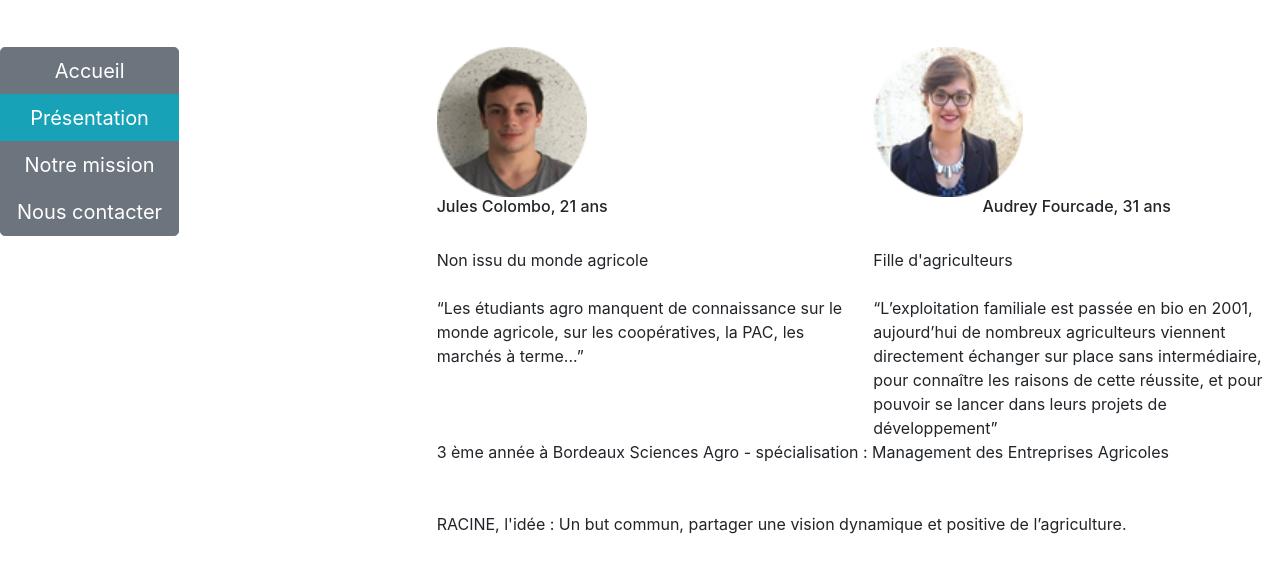
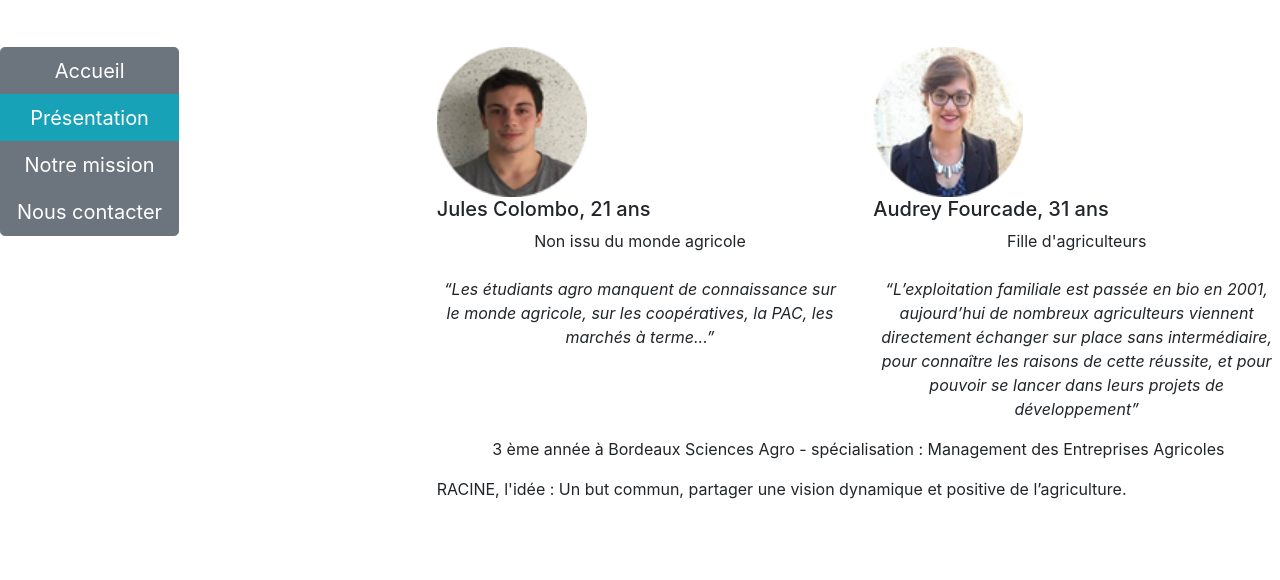
Before and after one commit to lucdegreve/NUMAG, a PHP site: page /NUMAG/description.php in a window 1280 px wide. Shown: the part 220-800 px from the top of the page. Run offline with PHP 8.4, Linux system fonts and the light colour scheme; the visitor is signed in with stand-in values (Sample User, id 1); data that the repository does not hold is empty.

Commit message:
maj descr

```diff
--- a/Racine/gabarits/description.php
+++ b/Racine/gabarits/description.php
@@ -25,32 +25,34 @@
 			<div class="col-md-4">
 				<img src="picto/Jules.png" width="150" height="150">
 				</br>
-				<h6> Jules Colombo, 21 ans </h6>
-				</br>
+				<h5> Jules Colombo, 21 ans </h5>
+				<p align="center">
 				Non issu du monde agricole
 				</br>
 				</br>
-				“Les étudiants agro manquent de connaissance sur le monde agricole, sur les coopératives, la PAC, les marchés à terme...”
+				<I>“Les étudiants agro manquent de connaissance sur le monde agricole, sur les coopératives, la PAC, les marchés à terme...” </I>
+				</p>
 			</div>
 			<div class="col-md-4">
 				<img src="picto/Audrey.png" width="150" height="150">
 				</br>
-				<h6 align="center"> Audrey Fourcade, 31 ans </h6>
-				</br>
+				<h5> Audrey Fourcade, 31 ans </h5>
+				<p align="center">
 				Fille d'agriculteurs
 				</br>
 				</br>
-				“L’exploitation familiale est passée en bio en 2001, aujourd’hui de nombreux agriculteurs viennent directement échanger sur place sans intermédiaire, pour connaître les raisons de cette réussite, et pour pouvoir se lancer dans leurs projets de développement”
+				<I>“L’exploitation familiale est passée en bio en 2001, aujourd’hui de nombreux agriculteurs viennent directement échanger sur place sans intermédiaire, pour connaître les raisons de cette réussite, et pour pouvoir se lancer dans leurs projets de développement”</I>
+				</p>
 			</div>
 		</div>
 		<div class="row">
 			<div class="col-md-4">
 			</div>
 			<div class="col-md-8">
+			<p align="center">
 			3 ème année à Bordeaux Sciences Agro - <span> spécialisation </span> : Management des Entreprises Agricoles
-			</br>
-			</br>
-			</br>
+			</p>
+
 			RACINE, l'idée : Un but commun, partager une vision dynamique et positive de l’agriculture.
 			</div>
 		</div>
```
